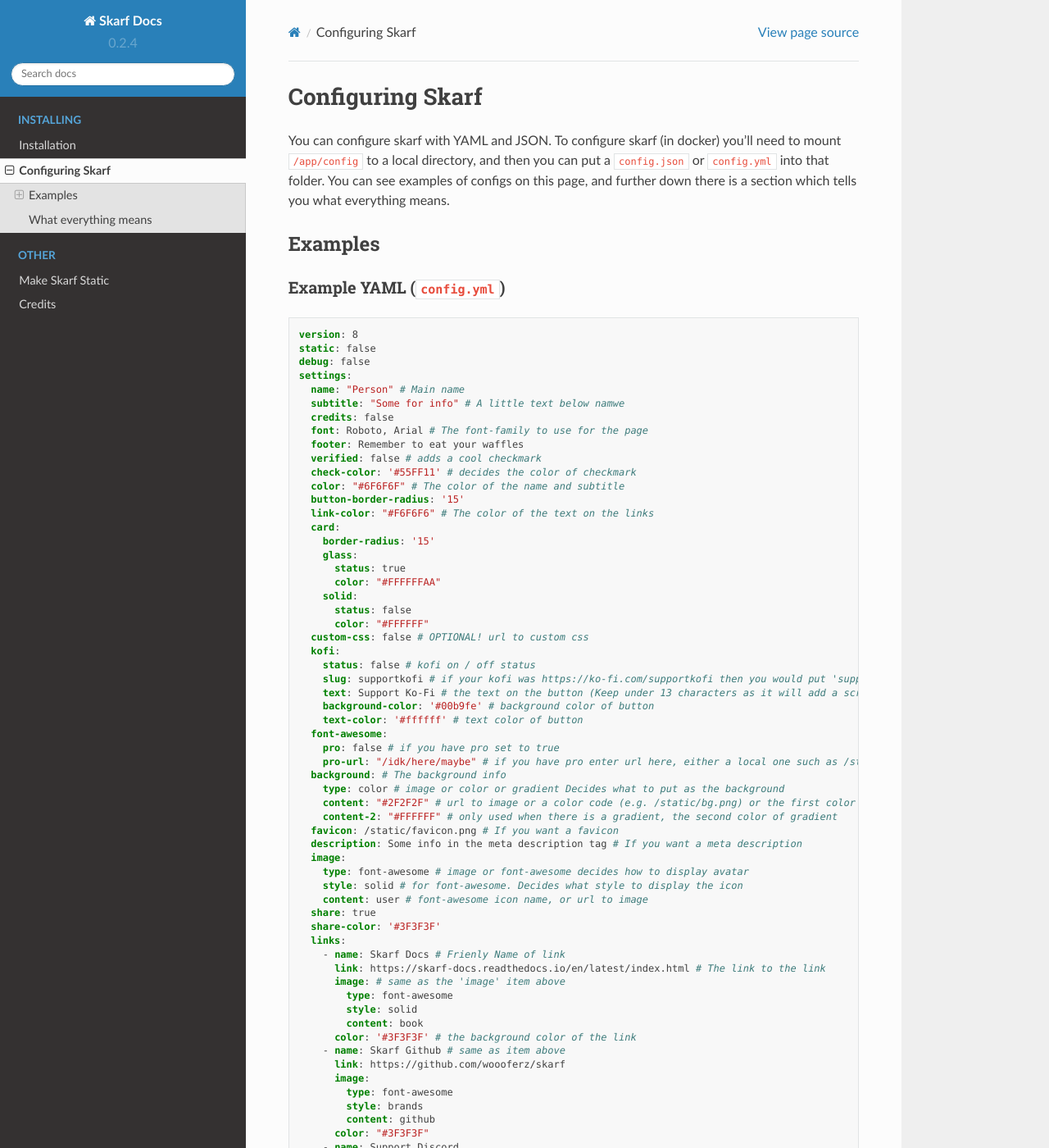
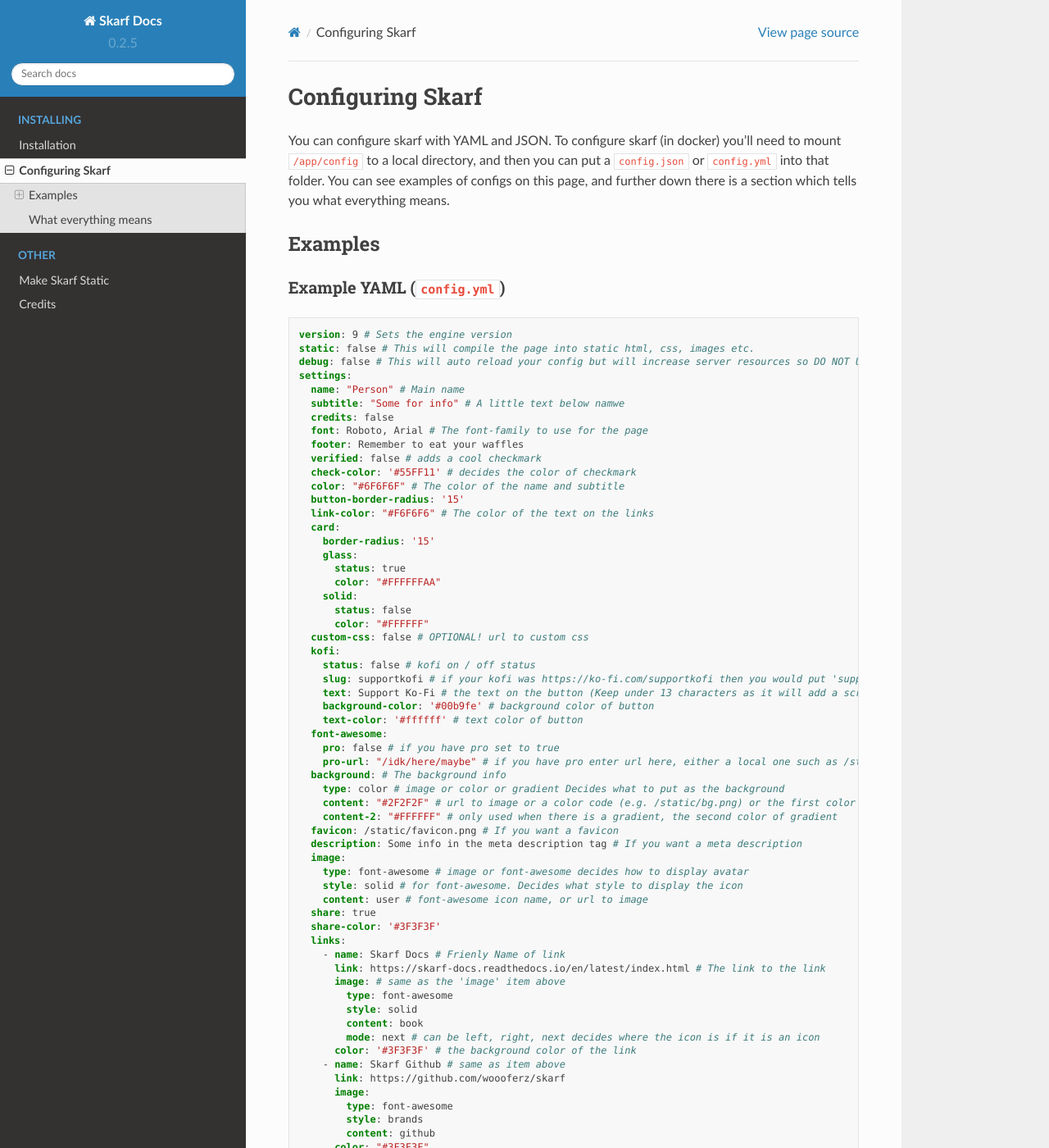
Before and after one commit to woooferz/skarf-docs, a Sphinx documentation site: the page built from docs/source/configure.md, in a window 1280 px wide and 1400 px high. Shown: the whole window at 82% size. Built offline with Sphinx 7.4.7 and the Read the Docs theme 2.0.0, drawn with Linux system fonts in a browser that asks for light colours; some of the changed text lies outside the part shown.

````diff
--- a/docs/source/conf.py
+++ b/docs/source/conf.py
@@ -6,8 +6,8 @@ project = 'Skarf Docs'
 copyright = '2022, Wooferz'
 author = 'Wooferz'
 
-release = '0.2.4'
-version = '0.2.4'
+release = '0.2.5'
+version = '0.2.5'
 
 # -- General configuration
 
--- a/docs/source/configure.md
+++ b/docs/source/configure.md
@@ -11,9 +11,9 @@ section which tells you what everything means.
 ### Example YAML (`config.yml`)
 
 ``` yaml
-version: 8
-static: false
-debug: false
+version: 9 # Sets the engine version
+static: false # This will compile the page into static html, css, images etc.
+debug: false # This will auto reload your config but will increase server resources so DO NOT USE THIS IN PRODUCTION
 settings:
   name: "Person" # Main name
   subtitle: "Some for info" # A little text below namwe
@@ -62,6 +62,7 @@ settings:
         type: font-awesome
         style: solid
         content: book
+        mode: next # can be left, right, next decides where the icon is if it is an icon
       color: '#3F3F3F' # the background color of the link
     - name: Skarf Github # same as item above
       link: https://github.com/woooferz/skarf
@@ -90,7 +91,7 @@ settings:
 
 ``` json
 {
-  "version": 8,
+  "version": 9,
   "static": false,
   "debug": false,
   "settings": {
@@ -148,7 +149,8 @@ settings:
         "image": {
           "type": "font-awesome",
           "style": "solid",
-          "content": "book"
+          "content": "book",
+          "mode": "next"
         },
         "color": "#3F3F3F"
       },
@@ -279,6 +281,8 @@ assuming you have the free tier of font awesome
 `settings.image.content` If `settings.image.type` is font-awesome it is
 an icon name. If it is `image` then an image url.
 
+`settings.image.mode` Can be 'next', 'left' or 'right' decides where the icon should go if `settings.image.type` is fontawesome.
+
 `settings.links` An array/list of links.
 
 `settings.links.name` The display text of a link.
````
Also changed, not shown: docs/source/index.md (+1 -1 lines).
